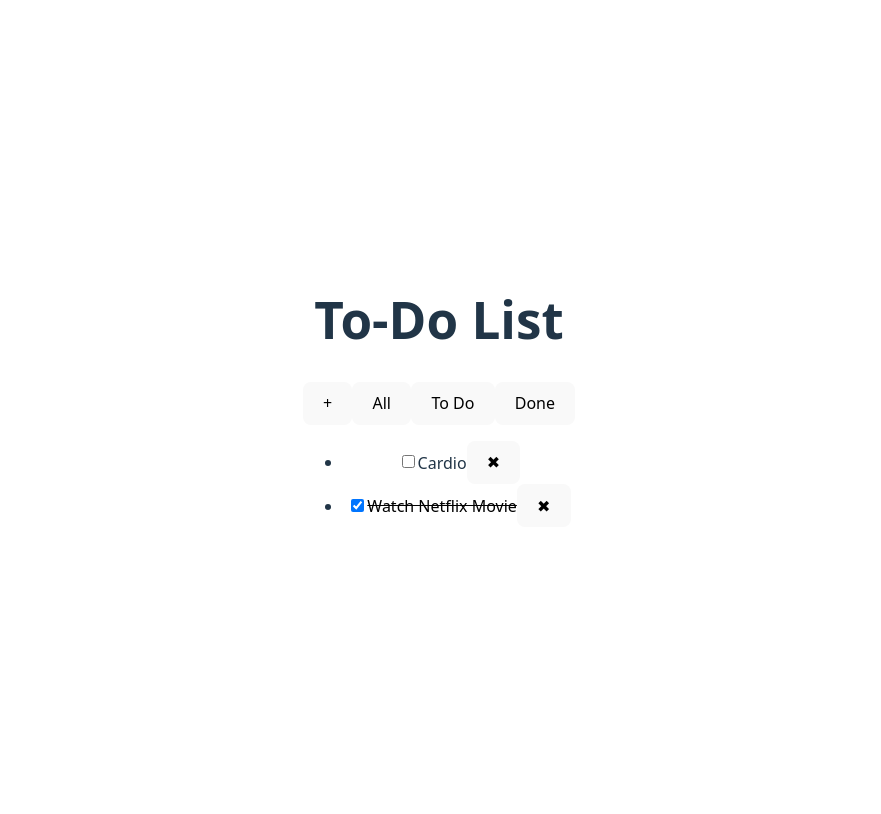
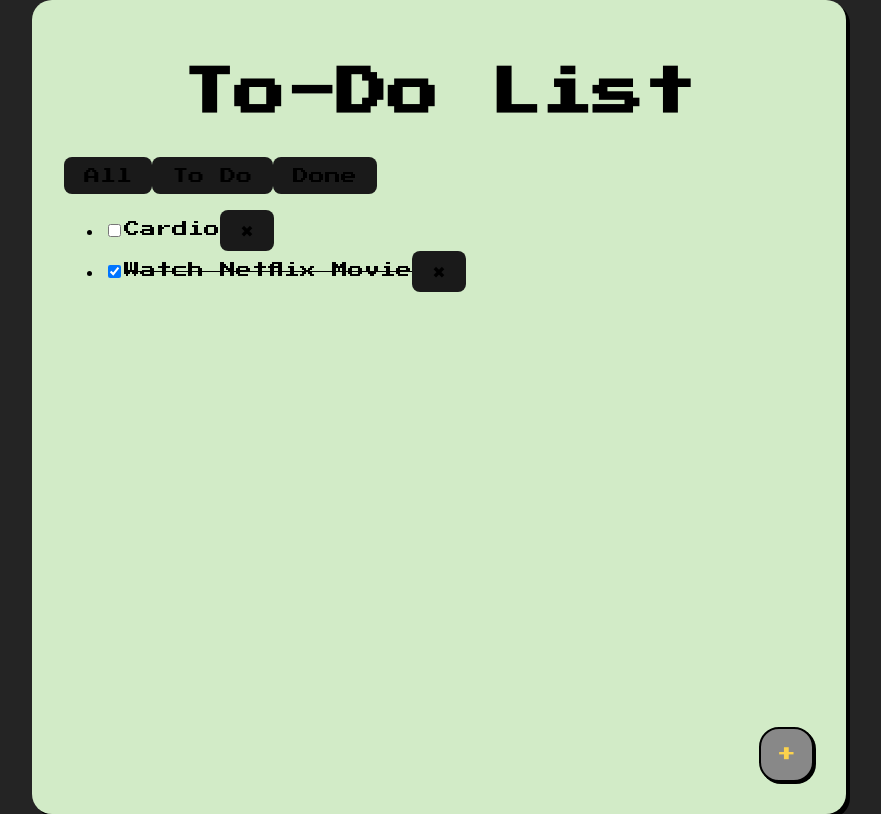
Before and after one commit to iphamm/32-pbk-uts-233510302, a Vue app: page / in a window 1280 px wide. Shown: the whole page, without its empty margins (201-1082 px from the left). Built offline with nearby package versions, Linux system fonts and the light colour scheme.

Commit message:
Menambahkan styling awal pada app dan popup dengan pixel art style

```diff
--- a/src/App.vue
+++ b/src/App.vue
@@ -30,17 +30,25 @@ const filteredTodos = computed(() => {
 </script>
 
 <template>
-  <div>
-    <h1>To-Do List</h1>
-    <button @click="showPopup = true">+</button>
+  <div class="app">
+    <h1 class="title">To-Do List</h1>
+
+    <button class="add-btn" @click="showPopup = true">+</button>
+
     <div v-if="showPopup" class="popup">
-      <input v-model="newTodo" placeholder="Enter new task" />
-      <button @click="addTodo">Add</button>
-      <button @click="showPopup = false">Cancel</button>
+      <div class="popup-card">
+        <input v-model="newTodo" placeholder="Enter new task" />
+        <div class="popup-actions">
+          <button @click="addTodo">Add</button>
+          <button @click="showPopup = false">Cancel</button>
+        </div>
+      </div>
     </div>
+
     <button @click="filter = 'all'" :class="{ active: filter === 'all' }">All</button>
     <button @click="filter = 'todo'" :class="{ active: filter === 'todo' }">To Do</button>
     <button @click="filter = 'done'" :class="{ active: filter === 'done' }">Done</button>
+
     <ul>
       <li v-for="(todo, index) in filteredTodos" :key="index">
         <input type="checkbox" v-model="todo.done" />
@@ -52,6 +60,68 @@ const filteredTodos = computed(() => {
 </template>
 
 <style scoped>
+@import url('https://fonts.googleapis.com/css2?family=Press+Start+2P&display=swap');
+
+.app {
+  position: relative;
+  font-family: 'Press Start 2P', cursive;
+  background: #d2ebc7;
+  padding: 2rem;
+  height: 750px;
+  width: 750px;
+  border-radius: 20px;
+  color: #000;
+  box-shadow: 4px 4px #000;
+  flex-direction: column;
+}
+
+.title {
+  text-align: center;
+}
+
+h1 {
+  font-size: 3.2em;
+  line-height: 1.1;
+}
+
+.add-btn {
+  background: #888;
+  color: #fcd34d;
+  font-size: 1.2rem;
+  border: 2px solid #000;
+  padding: 1rem;
+  border-radius: 20px;
+  position: absolute;
+  bottom: 2rem;
+  right: 2rem;
+  cursor: pointer;
+  box-shadow: 2px 2px #000;
+}
+
+.popup {
+  position: fixed;
+  top: 0;
+  left: 0;
+  right: 0;
+  bottom: 0;
+  background: rgba(0, 0, 0, 0,5);
+  display: flex;
+  justify-content: center;
+  align-items: center;
+}
+
+.popup-card {
+  background: #fff;
+  padding: 2rem;
+  border: 2px solid #000;
+}
+
+.popup-card input {
+  padding: 0.5rem;
+  font-family: inherit;
+  border: 2px solid #000;
+}
+
 .done {
   text-decoration: line-through;
   color: #000;
--- a/src/style.css
+++ b/src/style.css
@@ -1,38 +1,16 @@
 :root {
-  font-family: system-ui, Avenir, Helvetica, Arial, sans-serif;
-  line-height: 1.5;
-  font-weight: 400;
-
   color-scheme: light dark;
-  color: rgba(255, 255, 255, 0.87);
   background-color: #242424;
-
-  font-synthesis: none;
-  text-rendering: optimizeLegibility;
-  -webkit-font-smoothing: antialiased;
-  -moz-osx-font-smoothing: grayscale;
-}
-
-a {
-  font-weight: 500;
-  color: #646cff;
-  text-decoration: inherit;
-}
-a:hover {
-  color: #535bf2;
 }
 
 body {
   margin: 0;
   display: flex;
-  place-items: center;
+  justify-content: center;
+  align-items: center;
   min-width: 320px;
   min-height: 100vh;
-}
-
-h1 {
-  font-size: 3.2em;
-  line-height: 1.1;
+  background-color: #242424;
 }
 
 button {
@@ -47,33 +25,9 @@ button {
   transition: border-color 0.25s;
 }
 button:hover {
-  border-color: #646cff;
+  border-color: #ffffff
 }
 button:focus,
 button:focus-visible {
   outline: 4px auto -webkit-focus-ring-color;
 }
-
-.card {
-  padding: 2em;
-}
-
-#app {
-  max-width: 1280px;
-  margin: 0 auto;
-  padding: 2rem;
-  text-align: center;
-}
-
-@media (prefers-color-scheme: light) {
-  :root {
-    color: #213547;
-    background-color: #ffffff;
-  }
-  a:hover {
-    color: #747bff;
-  }
-  button {
-    background-color: #f9f9f9;
-  }
-}
```
